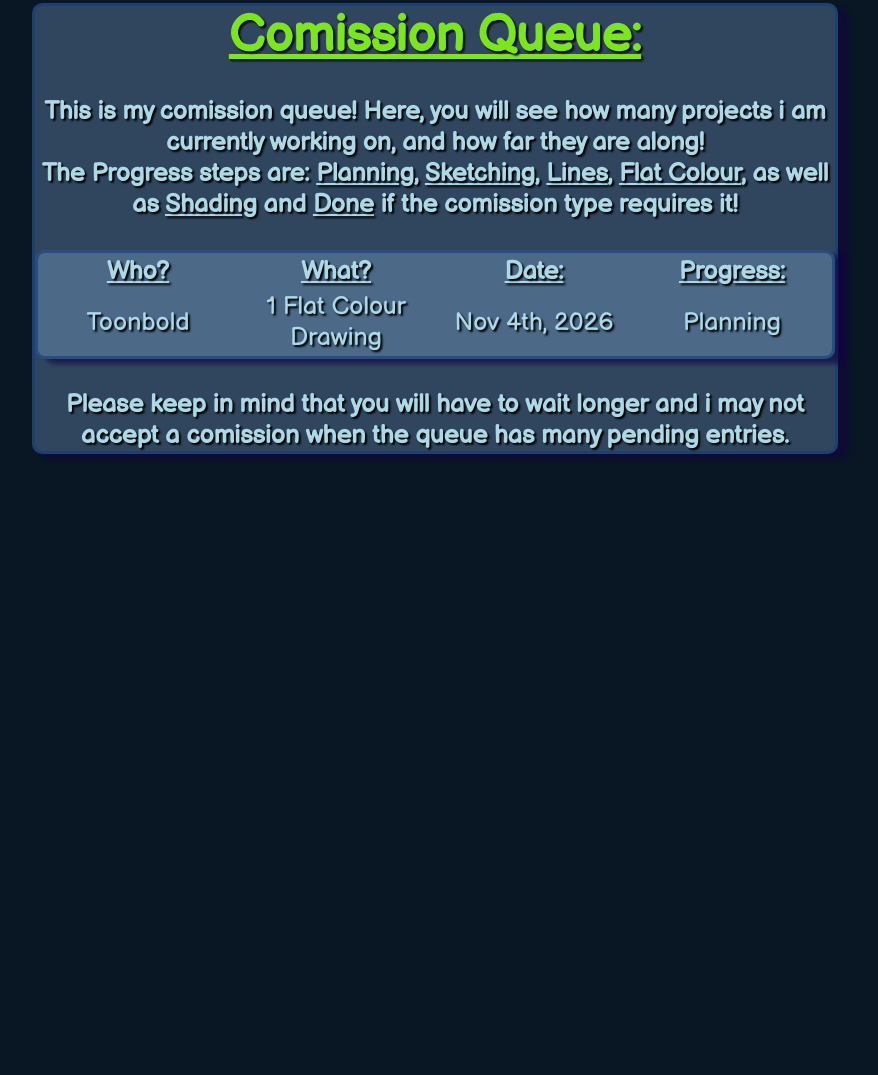
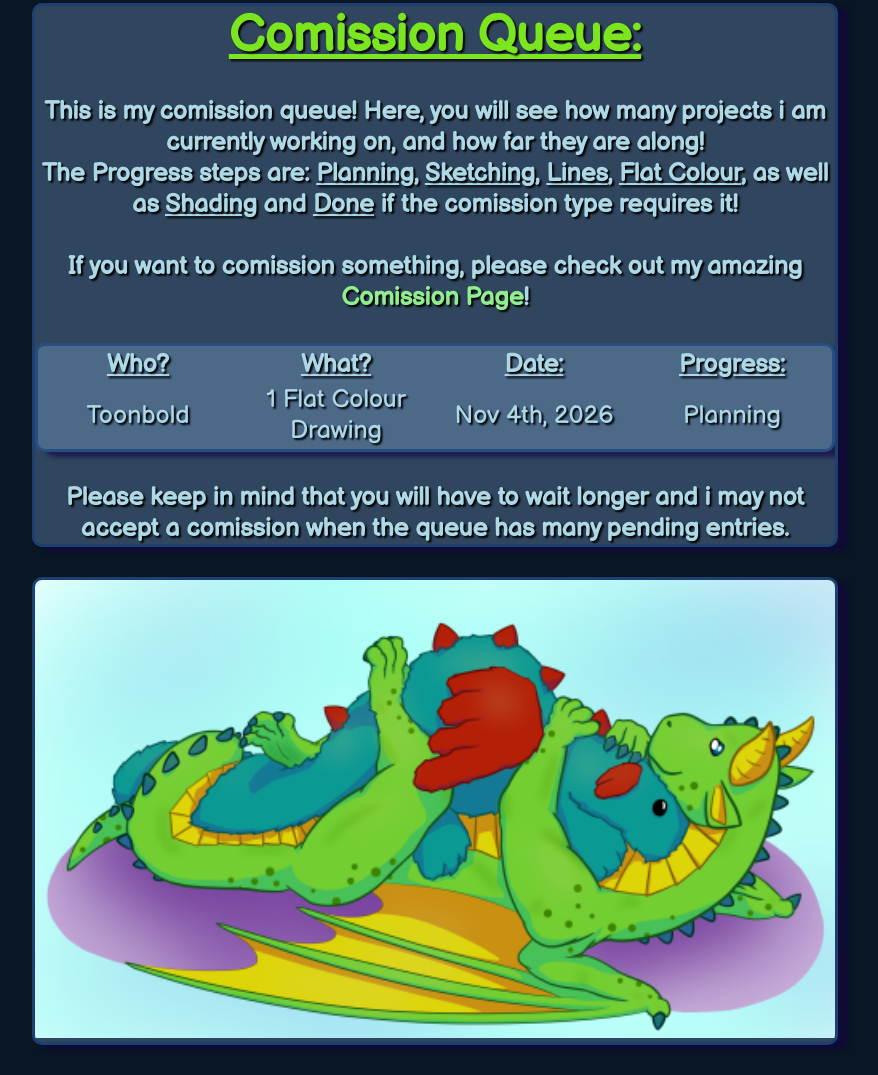
Before and after one commit to brakkiPls/brakkiPls.github.io, a plain HTML site: page tos.html in a window 1280 px wide. Shown: the part 1302-2377 px from the top of the page, without its empty margins (205-1083 px from the left). Before the commit the page ends 1786 px from the top, so only its background shows below. Drawn offline with Linux system fonts and the light colour scheme.

Commit message:
some deco

```diff
--- a/CSS/tosStyle.css
+++ b/CSS/tosStyle.css
@@ -32,6 +32,7 @@
     margin-bottom: 30px;
     border-radius: 10px;
     max-width: 800px;
+    overflow: hidden;
 }
 
 .subBox {
@@ -42,3 +43,7 @@ th {
     text-decoration: underline;
     width: 25%;
 }
+
+.cuddle {
+    width: 100%;
+}
--- a/tos.html
+++ b/tos.html
@@ -63,7 +63,8 @@
 				This is my comission queue! Here, you will see how many projects i am currently working on, and how
 				far they are along! <br>
 				The Progress steps are: <u>Planning</u>, <u>Sketching</u>, <u>Lines</u>, <u>Flat Colour</u>, as
-				well as <u>Shading</u> and <u>Done</u> if the comission type requires it!
+				well as <u>Shading</u> and <u>Done</u> if the comission type requires it! <br><br>
+				If you want to comission something, please check out my amazing <a href="comms.html" class="linkHide">Comission Page</a>!
 				<table class="Text mainBox queue">
 					<!--❌✅-->
 					<tr>
@@ -88,5 +89,6 @@
 				</strong>
 			</p>
 		</div>
+		<div class="mainBox"><img src="Images/SampleArt/cuddle.png" alt="cuddle" class="cuddle"></div>
 	</body>
 </html>
```
